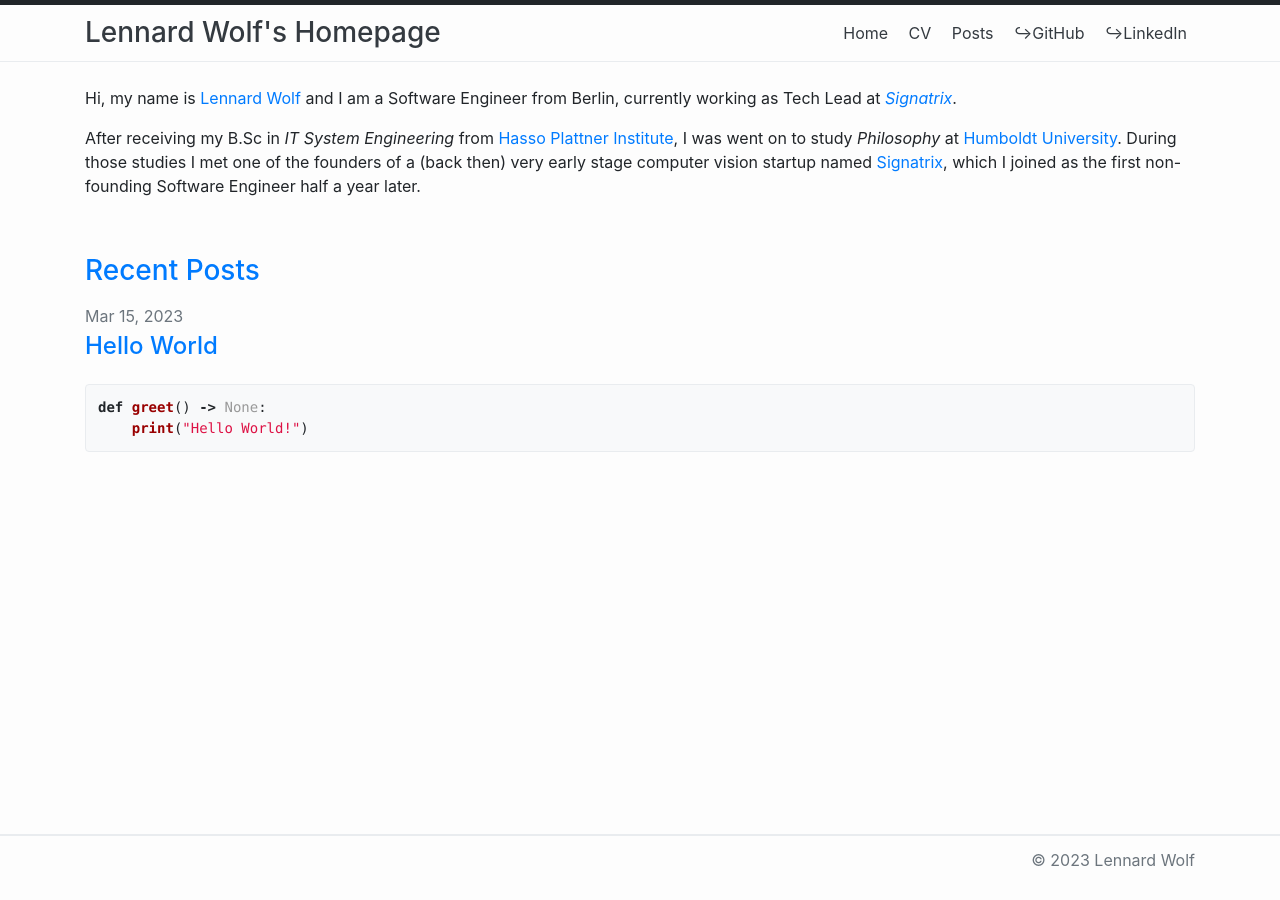
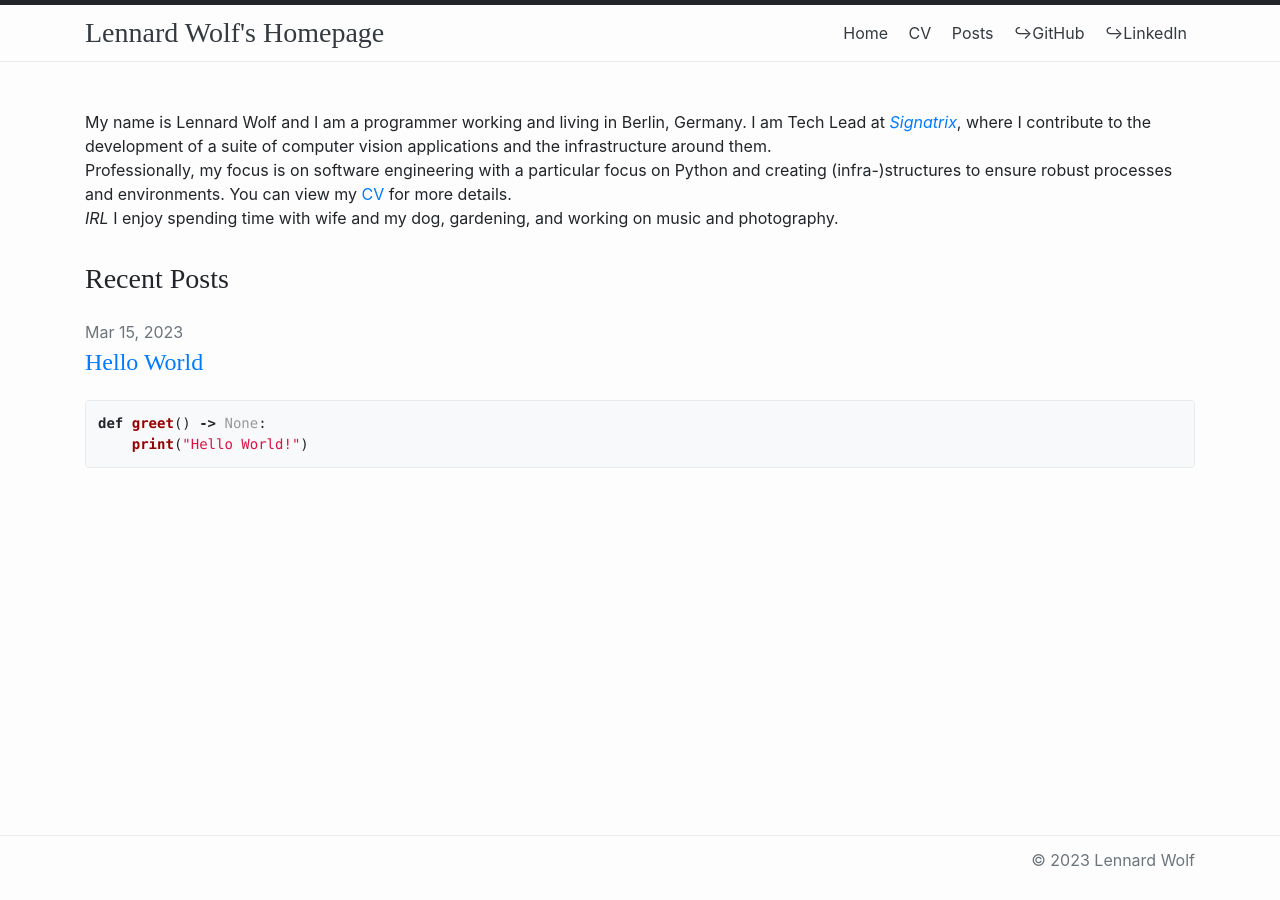
Before and after one commit to MultifokalHirn/MultifokalHirn.github.io, a Jekyll site: the page built from _pages/about.md, in a window 1280 px wide. Built offline with Jekyll 4.4.1, drawn with Linux system fonts in a browser that asks for light colours; some web fonts are replaced.

Commit message:
update about page to be less.. bad

```diff
--- a/_pages/about.md
+++ b/_pages/about.md
@@ -5,36 +5,43 @@
 redirect_from:
     - /home
 ---
-<br />
-Hi, my name is [Lennard Wolf](https://www.linkedin.com/in/lennardwolf/) and I am a Software Engineer from Berlin, currently working as Tech Lead at [*Signatrix*](https://www.signatrix.com).
+<div id="content">
+    <br />
+    <br />
+    <span>
+    My name is Lennard Wolf and I am a programmer working and living in Berlin, Germany.
+    I am Tech Lead at <a href="https://www.signatrix.com"><i>Signatrix</i></a>, where I contribute to the development of a suite of computer vision applications and the infrastructure around them.
+    </span>
+    <br />
+    Professionally, my focus is on software engineering with a particular focus on Python and creating (infra-)structures to ensure robust processes and environments. You can view my <a href="{{ "/resume" | relative_url }}">CV</a> for more details.
+    <br />
+    <i>IRL</i> I enjoy spending time with wife and my dog, gardening, and working on music and photography.
+    <br />
+    <h3>
+    <!-- <a href="{{ "/posts" | relative_url }}">Recent Posts</a> -->
+    Recent Posts
+    </h3>
 
-After receiving my B.Sc in *IT System Engineering* from [Hasso Plattner Institute](https://hpi.de), I was went on to study *Philosophy* at [Humboldt University](https://www.hu-berlin.de/de).
-During those studies I met one of the founders of a (back then) very early stage computer vision startup named [Signatrix](https://www.signatrix.com), which I joined as the first non-founding Software Engineer half a year later.
+    {% if site.paginate %}
+    {% assign posts = paginator.posts %}
+    {% else %}
+    {% assign posts = site.posts %}
+    {% endif %}
+    <ul class="list-unstyled m-0">
+    {% assign date_format = site.minima_reboot.date_format | default: "%b %-d, %Y" %}
+    {% for post in posts %}
+    <li class="py-2">
+        <span class="text-secondary">{{ post.date | date: date_format }}</span>
 
-<br />
-<h3>
-<a href="{{ "/posts" | relative_url }}">Recent Posts</a>
-</h3>
+        <h4 class="mt-1 mb-4 h4">
+        <a href="{{ post.url | relative_url }}">{{ post.title | escape }}</a>
+        </h4>
 
-{% if site.paginate %}
-{% assign posts = paginator.posts %}
-{% else %}
-{% assign posts = site.posts %}
-{% endif %}
-<ul class="list-unstyled m-0">
-{% assign date_format = site.minima_reboot.date_format | default: "%b %-d, %Y" %}
-{% for post in posts %}
-<li class="py-2">
-    <span class="text-secondary">{{ post.date | date: date_format }}</span>
-
-    <h4 class="mt-1 mb-4 h4">
-    <a href="{{ post.url | relative_url }}">{{ post.title | escape }}</a>
-    </h4>
-
-    <div class="text-justify">
-    {{ post.excerpt }}
-    </div>
-</li>
-{% endfor %}
-</ul>
-<br />
+        <div class="text-justify">
+        {{ post.excerpt }}
+        </div>
+    </li>
+    {% endfor %}
+    </ul>
+    <br />
+</div>
--- a/_sass/minima-reboot.scss
+++ b/_sass/minima-reboot.scss
@@ -4,18 +4,36 @@
 
 
 @font-face {
-  font-family: "Latex";
+  font-family: "Latex Regular";
   src: url("../../assets/fonts/LM/LM-regular.ttf");
 }
 
-$base-font-family: "Latex", -apple-system, system-ui, BlinkMacSystemFont, "Segoe UI", "Segoe UI Emoji", "Segoe UI Symbol", "Apple Color Emoji", Roboto, Helvetica, Arial, sans-serif !default;
-$code-font-family: "Menlo", "Inconsolata", "Consolas", "Roboto Mono", "Ubuntu Mono", "Liberation Mono", "Courier New", monospace;
+@font-face {
+  font-family: "Latex Bold";
+  src: url("../../assets/fonts/LM/LM-italic.ttf");
+}
+
+
+@font-face {
+  font-family: "Geist Mono";
+  src: url("../../assets/fonts/Geist/GeistMonoVF.ttf");
+  font-weight: "medium";
+}
+
+@font-face {
+  font-family: "FiraCode";
+  src: url("../../assets/fonts/FiraCode/FiraCode-Medium.ttf");
+  // font-weight: "medium";
+}
+
+$base-font-family: "Latex Regular", -apple-system, system-ui, BlinkMacSystemFont, "Segoe UI", "Segoe UI Emoji", "Segoe UI Symbol", "Apple Color Emoji", Roboto, Helvetica, Arial, sans-serif !default;
+$code-font-family: "FiraCode", "Menlo", "Inconsolata", "Consolas", "Roboto Mono", "Ubuntu Mono", "Liberation Mono", "Courier New", monospace;
 $base-font-size: 16px !default;
 $base-font-weight: 400 !default;
 $small-font-size: $base-font-size * 0.875 !default;
 $base-line-height: 1.5 !default;
 $brand-color: #007bff !default;
-$spacing-unit: 30px !default;
+$spacing-unit: 25px !default;
 
 $table-text-align: left !default;
 
--- a/_sass/minima-reboot/_layout.scss
+++ b/_sass/minima-reboot/_layout.scss
@@ -9,6 +9,7 @@
 }
 
 #nav-header {
+  font-family: "Latex Bold";
   border-top: 5px solid !important;
   border-bottom: 1px solid $layout-color-border !important;
 }
@@ -18,10 +19,13 @@
 }
 
 #nav-menu-container {
+  font-family: $base-font-family;
+  // font-weight: "medium";
+
   @media (max-width: $layout-responsive-nav-cutoff - 1) {
     position: absolute;
     z-index: 100;
-    top: 0.4375rem;
+    // top: 0.4375rem;
     right: 1rem;
     border: 1px solid $layout-color-border;
     border-radius: .25rem;
@@ -39,6 +43,7 @@
   h2,
   h3,
   h4 {
+    font-family: "Latex Regular";
     margin-top: 2rem;
     margin-bottom: 1rem;
     text-align: left;
@@ -58,7 +63,7 @@
 
 
 #site-footer {
-  border-top: 2px solid $layout-color-border;
+  border-top: 1px solid $layout-color-border;
   padding-top: 0.75rem;
   padding-bottom: 0.75rem;
 }
```
Also changed, not shown: assets/fonts/FiraCode/FiraCode-Medium.ttf (added), assets/fonts/Geist/GeistMonoVF.ttf (added).
